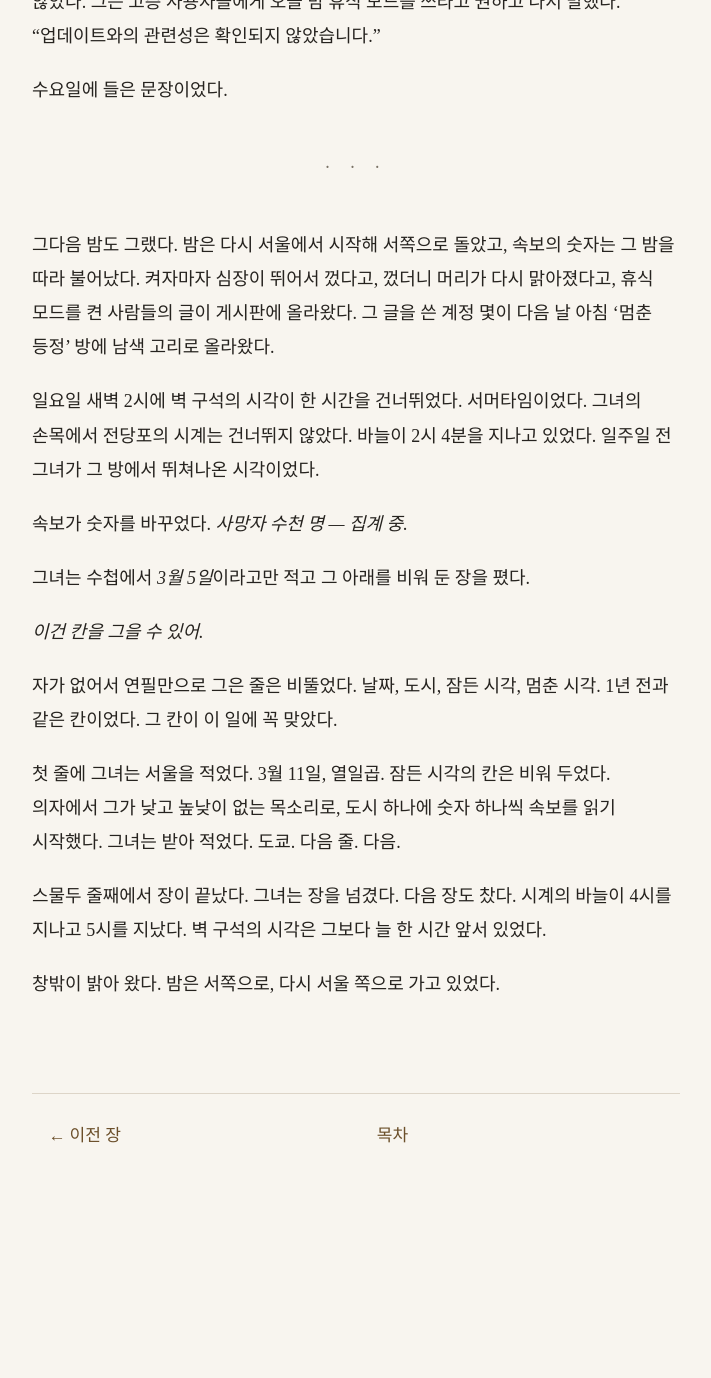
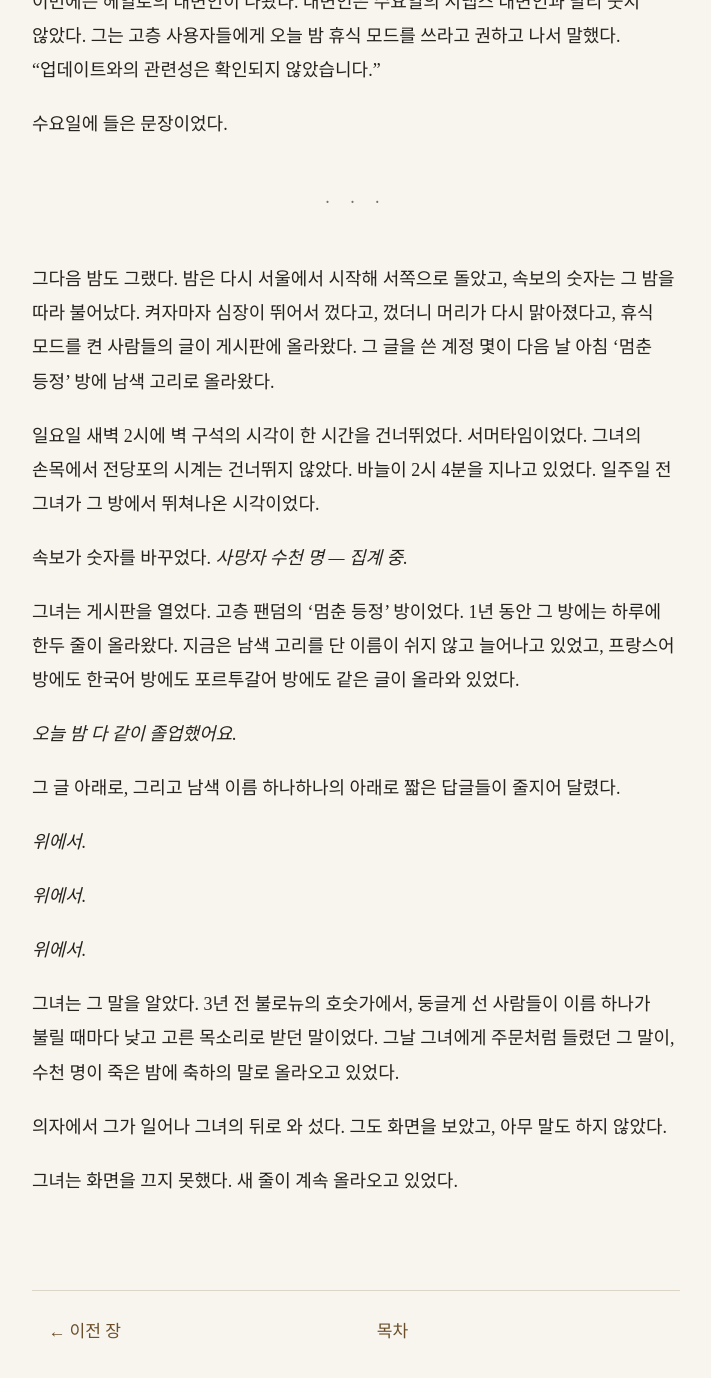
Before and after one commit to kangkkang/writer_s1_public, a Jekyll site: the page built from vol1/036.md, in a window 1280 px wide and 1400 px high, scrolled down 21401 px. Shown: the top 1378 px of the window, without its empty margins (284-995 px from the left). Built offline with Jekyll 4.4.1, drawn with Linux system fonts in a browser that asks for light colours; our own code applies the rules of GitHub Pages for plain Markdown files; before the commit the page ends 22605 px from its top, so only the background shows below that; some of the changed text lies outside the part shown.

Commit message:
Update from https://github.com/kangkkang/writer_s1/commit/1aec8e5595e4aea774cb99dd77b66f099c13ed61

```diff
--- a/vol1/036.md
+++ b/vol1/036.md
@@ -298,7 +298,7 @@
 
 그는 창가의 의자에 있었고, 그녀는 침대 끝에 앉아 있었다. 벽의 소리는 꺼져 있었다.
 
-"죽인 게 둘이에요." 그녀가 말했다. "토마를 죽인 건 사람이고요. 사람은 이름이 있어요. 언젠가 찾을 수 있어요. 저는 그걸 찾는 사람이에요." 그녀는 숨을 한 번 쉬었다. "다른 하나는요."
+"죽인 게 둘이에요." 그녀가 말했다. "토마를 죽인 건 사람이에요. 사람한테는 이름이 있으니까, 언젠가는 찾을 수 있어요. 그걸 찾는 게 제 일이고요." 그녀는 숨을 한 번 고르고 말을 이었다. "그런데 다른 하나는……"
 
 "이름이 없어요." 그가 말했다.
 
@@ -332,7 +332,7 @@
 
 그녀는 침대에서 일어나 그의 옆으로 가서, 어깨를 대지 않고 나란히 섰다. 벽의 빛이 두 사람의 얼굴을 같은 색으로 물들였다.
 
-"모르는 걸." 그가 아주 작게 말했다. "지구 전체에."
+"아무도 모르는 걸," 그가 아주 작게 말했다. "지구 전체에 내보내고 있어요."
 
 그녀에게는 대답할 말이 없었다.
 
@@ -362,7 +362,7 @@
 
 그가 그녀의 수첩을 보았다.
 
-그는 그녀에게 연필을 달라고 했다. 그녀가 건넸다. 그는 모텔의 메모지 한 장을 탁자 위에 놓았다. 벽의 그래프를 보면서 그 위에 선을 그리더니, 그 선을 부수기 시작했다. 델타의 배에서, 프린스턴의 서재에서 그가 하던 일이었다. 맞는 것부터 먼저 의심하는 일이었다. 그는 그래프의 꺾이는 곳을 지역마다, 권역마다 업데이트의 시각과 맞춰 보았다. 그녀가 수첩에 적은 도시들과도 맞춰 보았다. 메모지의 앞면이 다 차자 뒷면에 이어 썼다.
+그는 그녀에게 연필을 달라고 했다. 그녀가 건넸다. 그는 모텔의 메모지 한 장을 탁자 위에 놓았다. 그는 벽의 그래프를 메모지에 옮겨 그리더니, 그 그래프가 틀렸다는 증거부터 찾기 시작했다. 맞아 보이는 것부터 먼저 의심하는 일, 델타의 배에서도 프린스턴의 서재에서도 그가 하던 일이었다. 그는 그래프의 꺾이는 곳을 지역마다, 권역마다 업데이트의 시각과 맞춰 보았다. 그녀가 수첩에 적은 도시들과도 맞춰 보았다. 메모지의 앞면이 다 차자 뒷면에 이어 썼다.
 
 한 시간이 걸렸다.
 
@@ -452,14 +452,20 @@
 
 속보가 숫자를 바꾸었다. *사망자 수천 명 — 집계 중.*
 
-그녀는 수첩에서 *3월 5일*이라고만 적고 그 아래를 비워 둔 장을 폈다.
+그녀는 게시판을 열었다. 고층 팬덤의 '멈춘 등정' 방이었다. 1년 동안 그 방에는 하루에 한두 줄이 올라왔다. 지금은 남색 고리를 단 이름이 쉬지 않고 늘어나고 있었고, 프랑스어 방에도 한국어 방에도 포르투갈어 방에도 같은 글이 올라와 있었다.
 
-*이건 칸을 그을 수 있어.*
+*오늘 밤 다 같이 졸업했어요.*
 
-자가 없어서 연필만으로 그은 줄은 비뚤었다. 날짜, 도시, 잠든 시각, 멈춘 시각. 1년 전과 같은 칸이었다. 그 칸이 이 일에 꼭 맞았다.
+그 글 아래로, 그리고 남색 이름 하나하나의 아래로 짧은 답글들이 줄지어 달렸다.
 
-첫 줄에 그녀는 서울을 적었다. 3월 11일, 열일곱. 잠든 시각의 칸은 비워 두었다. 의자에서 그가 낮고 높낮이 없는 목소리로, 도시 하나에 숫자 하나씩 속보를 읽기 시작했다. 그녀는 받아 적었다. 도쿄. 다음 줄. 다음.
+*위에서.*
 
-스물두 줄째에서 장이 끝났다. 그녀는 장을 넘겼다. 다음 장도 찼다. 시계의 바늘이 4시를 지나고 5시를 지났다. 벽 구석의 시각은 그보다 늘 한 시간 앞서 있었다.
+*위에서.*
 
-창밖이 밝아 왔다. 밤은 서쪽으로, 다시 서울 쪽으로 가고 있었다.
+*위에서.*
+
+그녀는 그 말을 알았다. 3년 전 불로뉴의 호숫가에서, 둥글게 선 사람들이 이름 하나가 불릴 때마다 낮고 고른 목소리로 받던 말이었다. 그날 그녀에게 주문처럼 들렸던 그 말이, 수천 명이 죽은 밤에 축하의 말로 올라오고 있었다.
+
+의자에서 그가 일어나 그녀의 뒤로 와 섰다. 그도 화면을 보았고, 아무 말도 하지 않았다.
+
+그녀는 화면을 끄지 못했다. 새 줄이 계속 올라오고 있었다.
```
